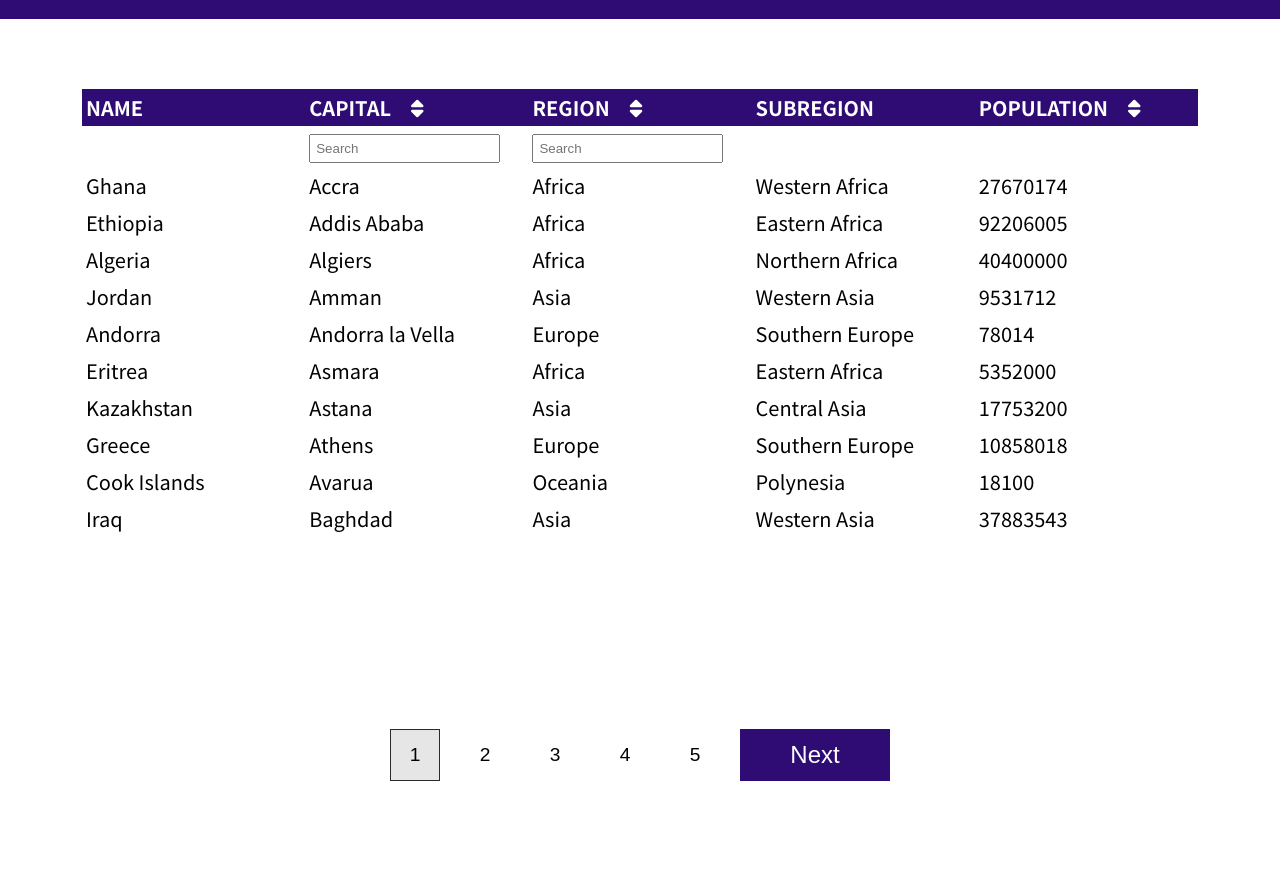
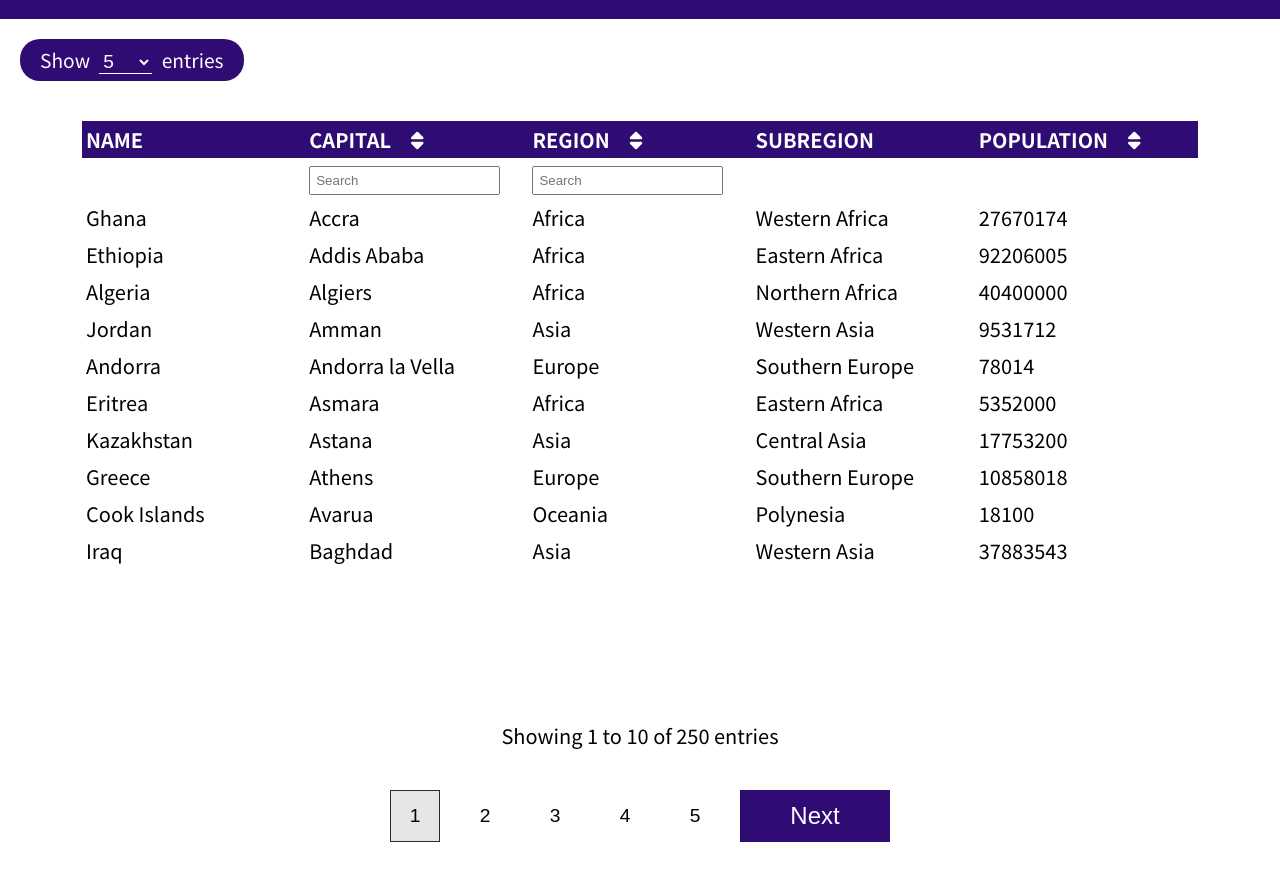
Before and after one commit to shahrukhitsme/Datatable, a plain HTML site: page index.html in a window 1280 px wide. Shown: the part 81-962 px from the top of the page. Before the commit the page ends 922 px from the top, so only its background shows below. Drawn offline with Linux system fonts and the light colour scheme.

Commit message:
Added Dynamic Page length and page table context info text

```diff
--- a/index.html
+++ b/index.html
@@ -19,6 +19,21 @@
             <h1>Zeta Task</h1>
         </div>
     </header>
+
+    <div class="container">
+        <div id="tableLengthController">
+            Show <select name="entryCount" id="entryCount" onchange="updateTable()">
+                <option value="5">5</option>
+                <option value="10">10</option>
+                <option value="15">15</option>
+                <option value="20">20</option>
+                <option value="25">40</option>
+                <option value="50">50</option>
+                <option value="100">100</option>
+                <option value="250">250</option>
+            </select> entries
+        </div>
+    </div>
 
     <section id="content">
         <div class="container">
@@ -58,7 +73,7 @@
     </section>
 
     <div class="container">
-
+        <p id="itemsMessage"></p>
         <div id="buttons">
             <input type="button" value="Previous" class="btn" id="prev" onclick="changePage(event)">
             <input type="button" value="1" class="page-btn active" id="page1" onclick="changePage(event)">
--- a/mobile.css
+++ b/mobile.css
@@ -57,7 +57,7 @@
     }
 
     .container {
-        padding: 30px;
+        padding: 15px;
         font-size: 15px;
     }
 
@@ -82,4 +82,12 @@
     .sortDiv {
         display: block;
     }
+
+    #tableLengthController {
+        font-size: 1rem;
+    }
+
+    #entryCount {
+        font-size: 1rem;
+    }
 }
--- a/script.js
+++ b/script.js
@@ -1,6 +1,7 @@
 //let fs = require("fs");
 //let data = [];
 let currentPage = 1;
+let numOfEntries = 10;
 
 function init() {
     loadData();
@@ -96,7 +97,7 @@ function initButtons() {
         else
             prevButton.style.display = 'none';
 
-        let totalPages = Math.ceil(data.length / 10);
+        let totalPages = Math.ceil(data.length / numOfEntries);
         if (totalPages >= 1)
             page1Button.style.display = '';
         if (totalPages >= 2)
@@ -217,6 +218,15 @@ function sortByColumn() {
     sortData(dropdown.options[dropdown.selectedIndex].value, order == "ASCENDING");
 }
 
+function updateTable() {
+    let dropdown = document.getElementById("entryCount");
+    numOfEntries = parseInt(dropdown.options[dropdown.selectedIndex].value);
+    currentPage = 1;
+    fillTable();
+    sortByColumn();
+    initButtons();
+}
+
 function applyFilters() {
     config = window.config;
     let filterableColumns = config["filterableColumns"];
@@ -268,18 +278,31 @@ function addRows(pageNum) {
     data = window.data;
     config = window.config;
     document.getElementById("table-body").innerHTML = "";
-    let initialIndex = (pageNum - 1) * 10;
+    let initialIndex = (pageNum - 1) * numOfEntries;
     let selectedColumns = config["selectedColumns"];
-    for (let index = initialIndex; index < data.length; index++) {
+    for (var index = initialIndex; index < data.length; index++) {
         let rowData = [];
         for (let columnIndex in selectedColumns) {
             let column = selectedColumns[columnIndex];
             rowData.push(data[index][column]);
         }
         addRow(rowData, selectedColumns);
-        if (config["isPaginated"] && index >= initialIndex + 9)
+        if (config["isPaginated"] && index >= initialIndex + numOfEntries - 1)
             break;
     }
+    let totalItems = data.length;
+    let initItem = initialIndex + 1;
+    let lastItem;
+    if (index == data.length)
+        lastItem = index;
+    else
+        lastItem = index + 1;
+    let message;
+    if (lastItem == 1)
+        message = `Showing ${lastItem} of ${totalItems} entry`;
+    else
+        message = `Showing ${initItem} to ${lastItem} of ${totalItems} entries`;
+    document.getElementById("itemsMessage").innerText = message;
 }
 
 function addRow(rowData, columns) {
--- a/style.css
+++ b/style.css
@@ -24,7 +24,6 @@ body {
 
 #content {
     position: relative;
-    margin-top: 50px;
 }
 
 #content .container {
@@ -162,3 +161,26 @@ th {
 .sortDiv {
     display: none;
 }
+
+#itemsMessage {
+    text-align: center;
+}
+
+#tableLengthController {
+    font-size: 1.2rem;
+    background: var(--main-color);
+    color: #fff;
+    width: fit-content;
+    padding: 7px 20px;
+    border-radius: 20px;
+}
+
+#entryCount {
+    margin: 0px 5px;
+    font-size: 1.2rem;
+    background: var(--main-color);
+    color: #fff;
+    border: none;
+    text-decoration: none;
+    border-bottom: 1px solid #fff;
+}
```
